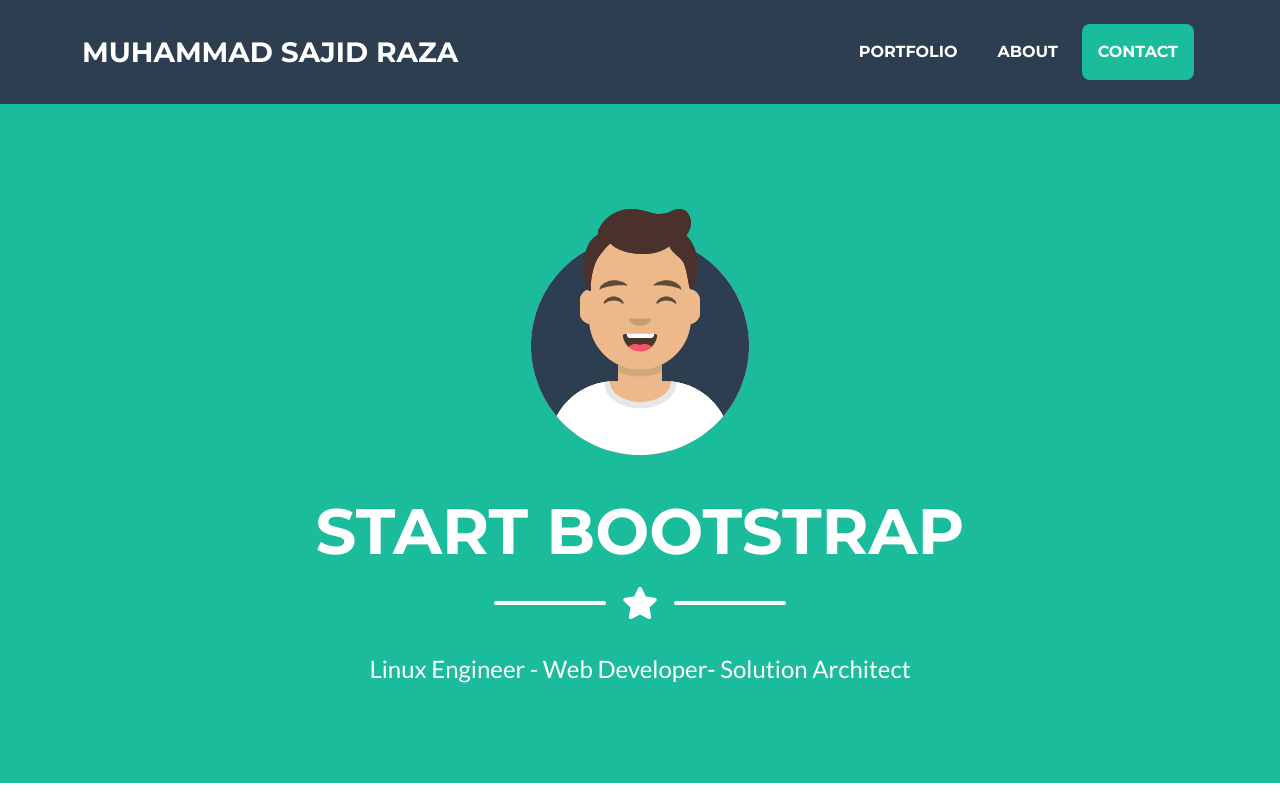
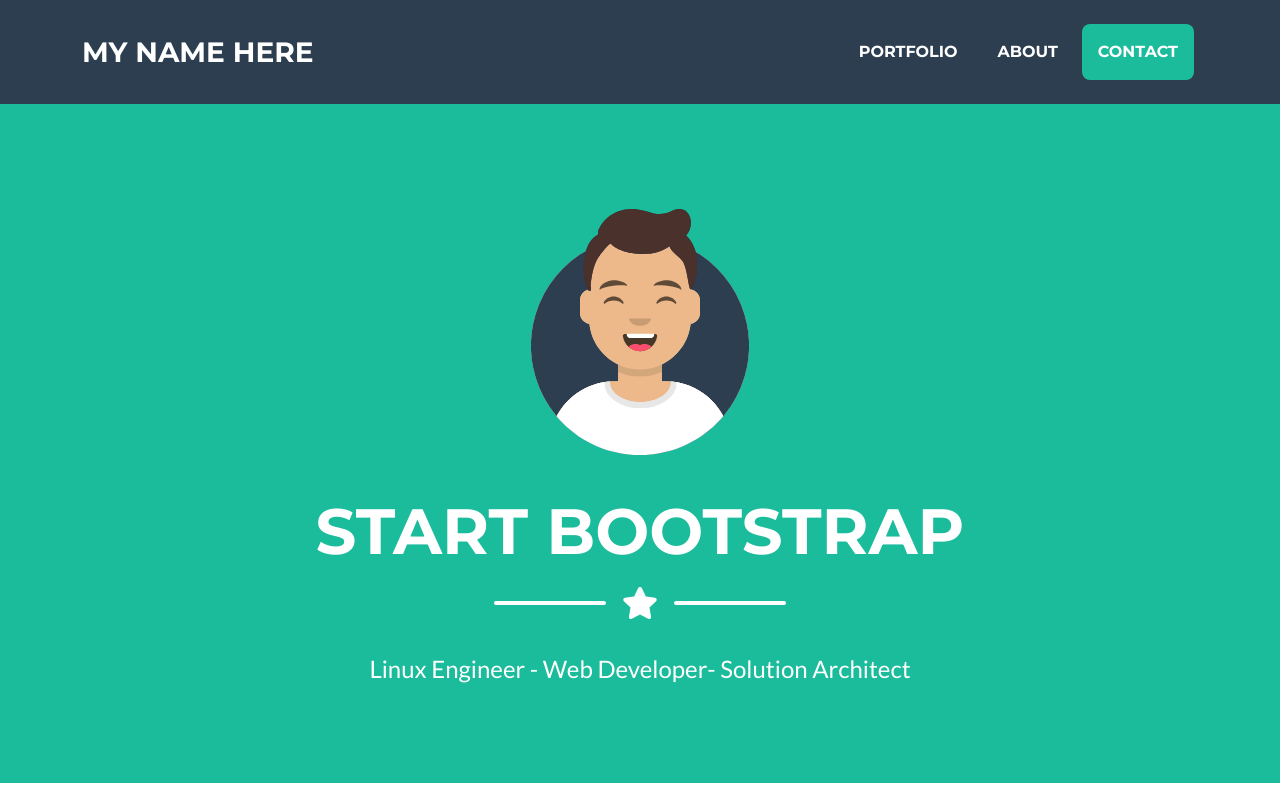
Before and after one commit to sajidchattha/docker, a plain HTML site: page nginxVolume/index.html in a window 1280 px wide. Shown: the top 800 px of the page. Drawn offline with nearby package versions, Linux system fonts and the light colour scheme.

Commit message:
Update index.html

```diff
--- a/nginxVolume/index.html
+++ b/nginxVolume/index.html
@@ -20,7 +20,7 @@
         <!-- Navigation-->
         <nav class="navbar navbar-expand-lg bg-secondary text-uppercase fixed-top" id="mainNav">
             <div class="container">
-                <a class="navbar-brand" href="#page-top">Muhammad Sajid Raza</a>
+                <a class="navbar-brand" href="#page-top">My Name Here</a>
                 <button class="navbar-toggler text-uppercase font-weight-bold bg-primary text-white rounded" type="button" data-bs-toggle="collapse" data-bs-target="#navbarResponsive" aria-controls="navbarResponsive" aria-expanded="false" aria-label="Toggle navigation">
                     Menu
                     <i class="fas fa-bars"></i>
```
